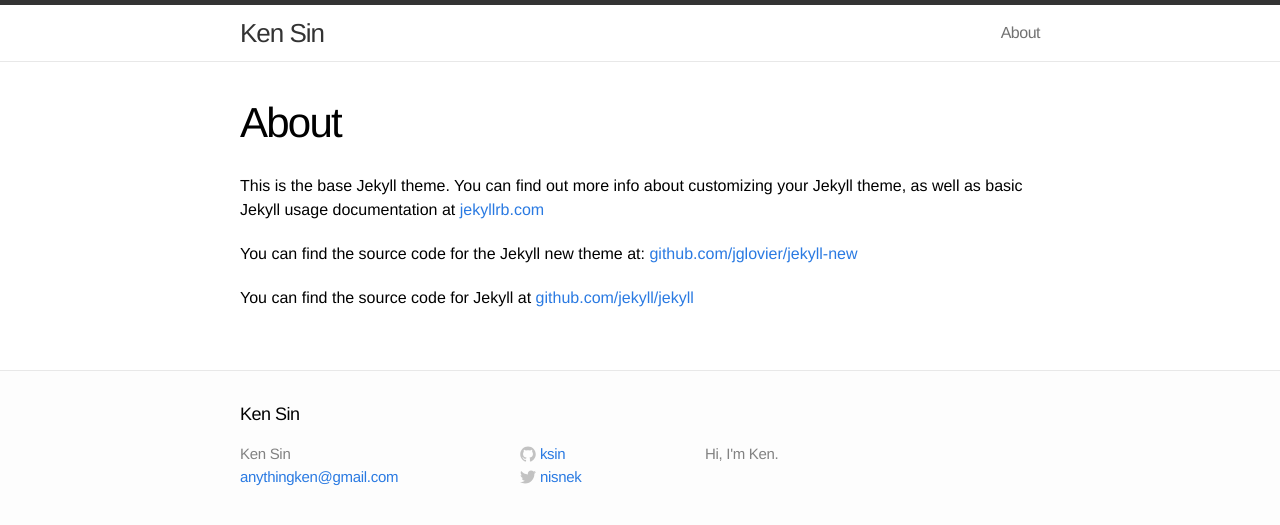
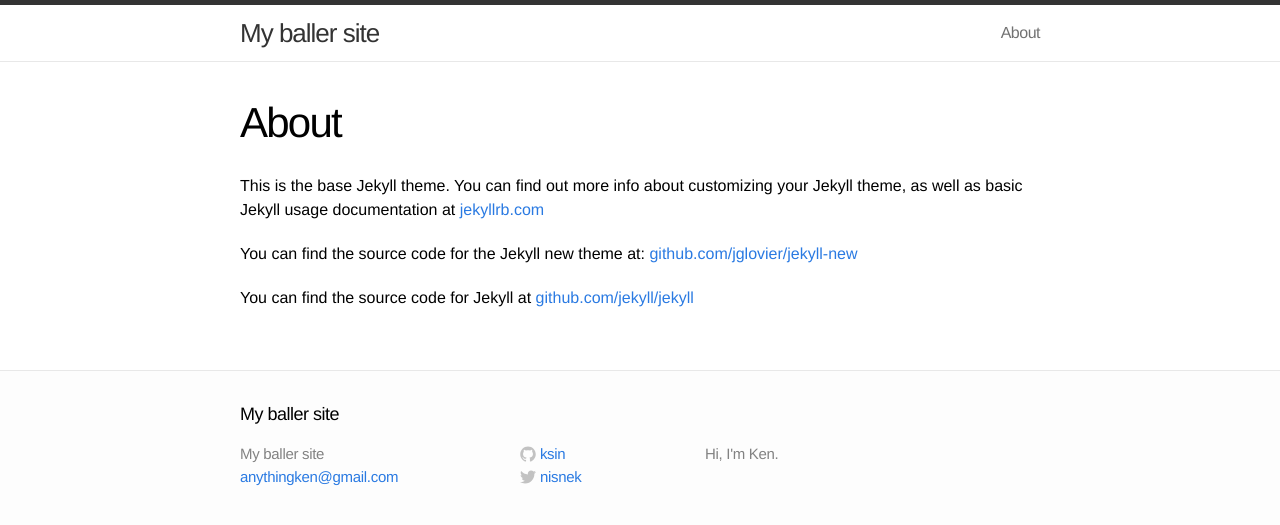
Before and after one commit to ksin/ksin.github.io, a Jekyll site: the page built from about.md, in a window 1280 px wide. Shown: the top 525 px of the page. Built offline with Jekyll 4.4.1, drawn with Linux system fonts in a browser that asks for light colours.

Commit message:
test something with title

```diff
--- a/_config.yml
+++ b/_config.yml
@@ -1,5 +1,5 @@
 # Site settings
-title: Ken Sin
+title: My baller site
 email: anythingken@gmail.com
 description: "Hi, I'm Ken."
 baseurl: ""
```
